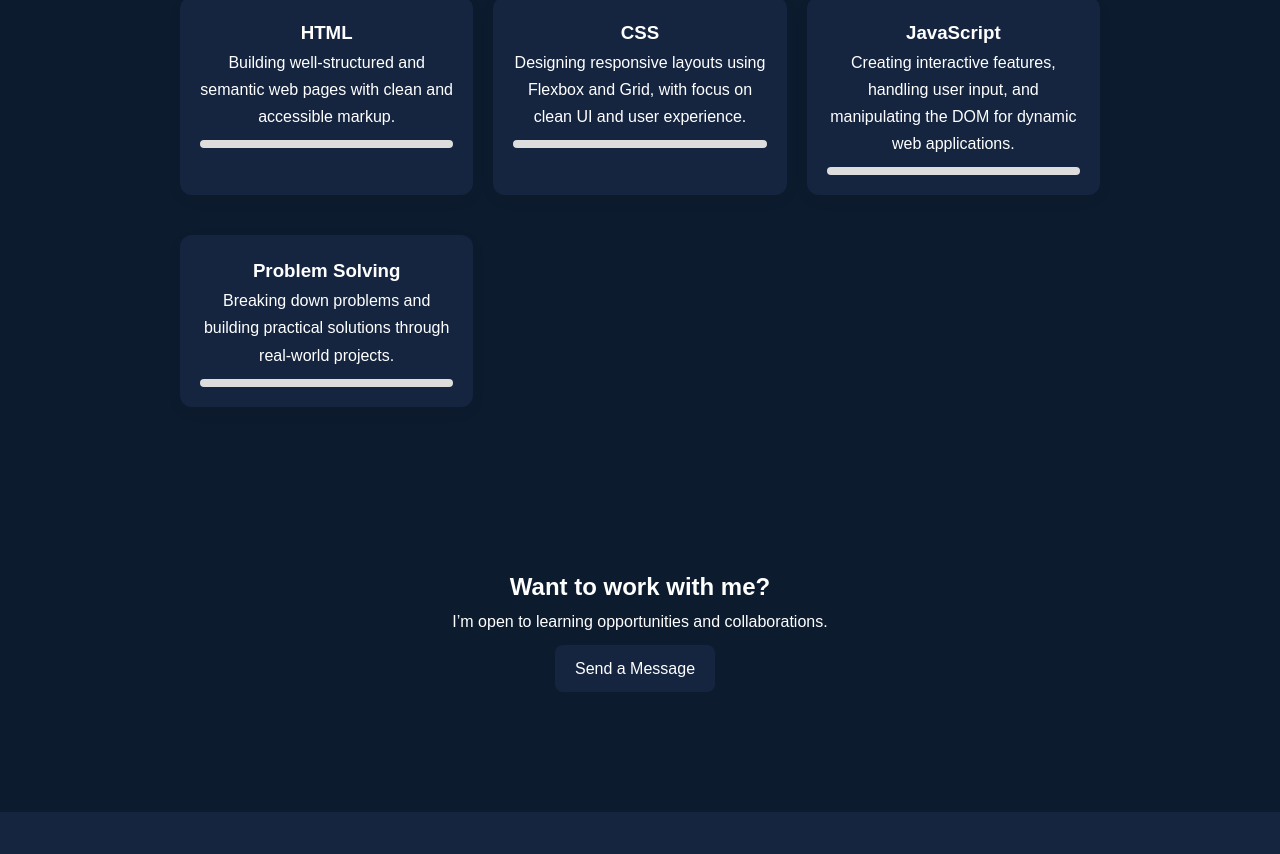
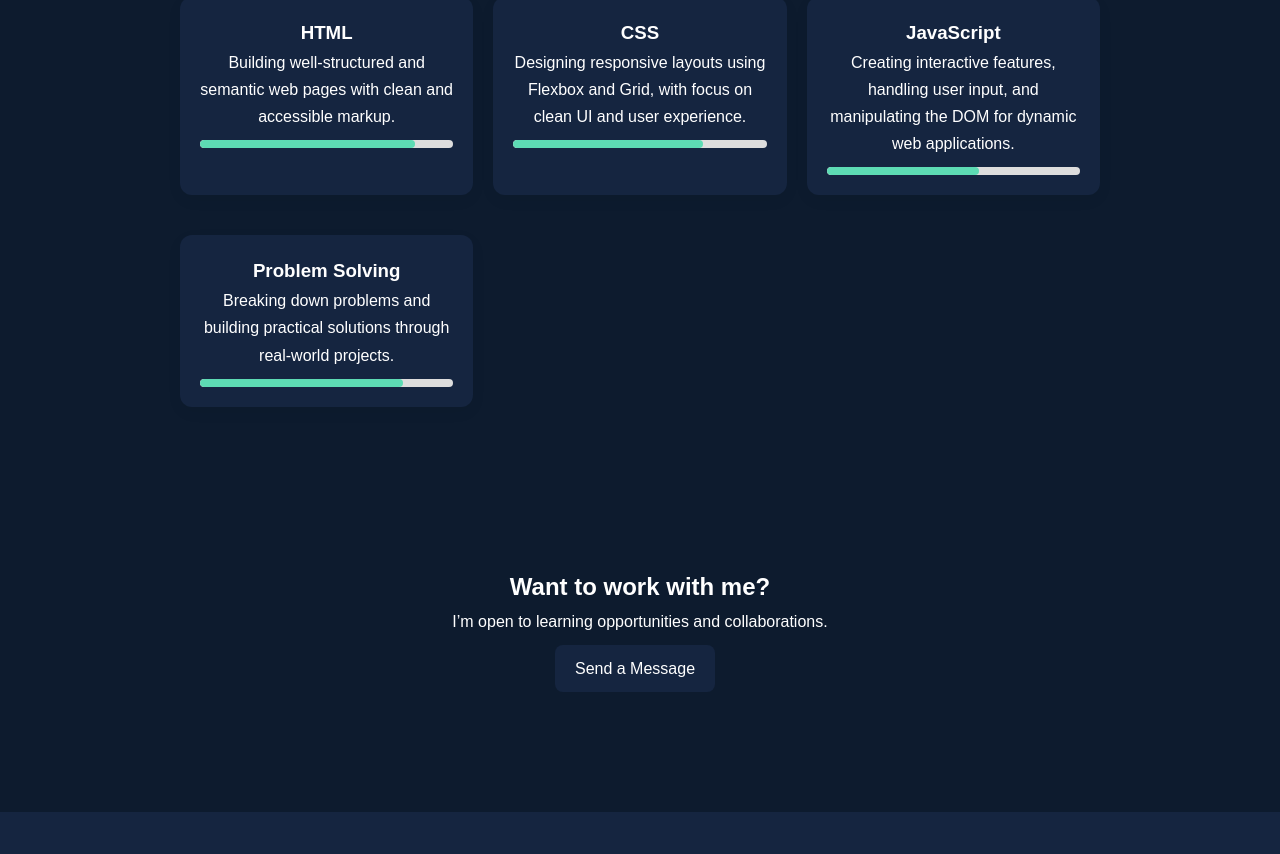
Before and after one commit to Pres-010/WebDev-IAP, a plain HTML site: page index.html in a window 1280 px wide. Shown: the part 899-1753 px from the top of the page. Drawn offline with Linux system fonts and the light colour scheme.

Commit message:
Modify skill levels and enhance animation effects
Updated skill levels and added smooth animation for skill bars.

```diff
--- a/portfolio.css
+++ b/portfolio.css
@@ -208,15 +208,25 @@ a:hover, button:hover {
 
 .skill-level {
   height: 100%;
-  background: var(--accent);
+  background: var(--teal);
   border-radius: 5px;
+  animation: grow 1.5s ease-in-out;
 }
 
-/* Skill Levels */
-.skill-level.html { width: 80%; }
-.skill-level.css { width: 70%; }
+.skill-level.html { width: 85%; }
+.skill-level.css { width: 75%; }
 .skill-level.js { width: 60%; }
-.skill-level.problem { width: 75%; }
+.skill-level.problem { width: 80%; }
+
+/* Smooth animation */
+@keyframes grow {
+  from {
+    width: 0;
+  }
+}
+.card:hover .skill-level {
+  box-shadow: 0 0 10px var(--teal);
+}
 /* GRID */
 .grid {
   display: grid;
```
